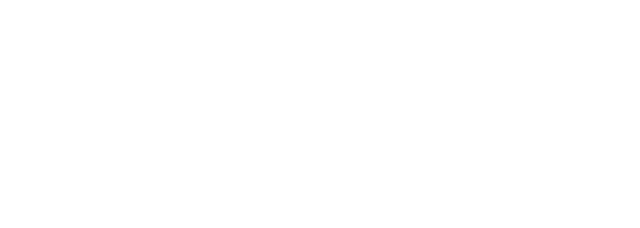
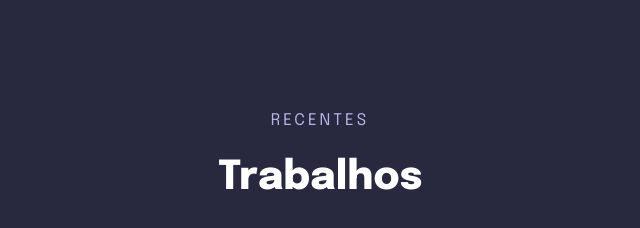
Before and after one commit to kauankarvalho/Trabalhos-Recentes, a website: page index.html in a window 1280 px wide. Shown: the whole page, without its empty margins (320-960 px from the left). Drawn offline with Linux system fonts and the light colour scheme.

Commit message:
feat: add font, background, and header

```diff
--- a/index.html
+++ b/index.html
@@ -1,9 +1,13 @@
 <!DOCTYPE html>
-<html lang="pt-br">
+<html lang="pt-br" class="text-[62.5%]">
   <head>
     <meta charset="UTF-8" />
     <meta http-equiv="X-UA-Compatible" content="IE=edge" />
     <meta name="viewport" content="width=device-width, initial-scale=1.0" />
+
+    <link rel="preconnect" href="https://fonts.googleapis.com" />
+    <link rel="preconnect" href="https://fonts.gstatic.com" crossorigin />
+    <link href="https://fonts.googleapis.com/css2?family=Epilogue:wght@400;800&display=swap" rel="stylesheet" />
 
     <link rel="stylesheet" href="./dist/style.css" />
 
@@ -11,5 +15,12 @@
     <title>Trabalhos</title>
   </head>
 
-  <body></body>
+  <body class="h-screen bg-[#28293E] px-[2.3rem] py-[10.5rem]">
+    <header class="flex flex-col items-center gap-[1.7rem]">
+      <p class="font-epilogue text-[1.6rem]/[3.2rem] tracking-[0.3rem] text-[#BBB3E6]">RECENTES</p>
+      <h1 class="font-epilogue text-[4rem]/[4.8rem] font-extrabold text-white">Trabalhos</h1>
+    </header>
+
+    <main></main>
+  </body>
 </html>
--- a/tailwind.config.js
+++ b/tailwind.config.js
@@ -2,6 +2,9 @@
 module.exports = {
   content: ["./index.html"],
   theme: {
+    fontFamily: {
+      epilogue: ["Epilogue", "sans-serif"],
+    },
     extend: {},
   },
   plugins: [],
```
Also changed, not shown: dist/style.css.
